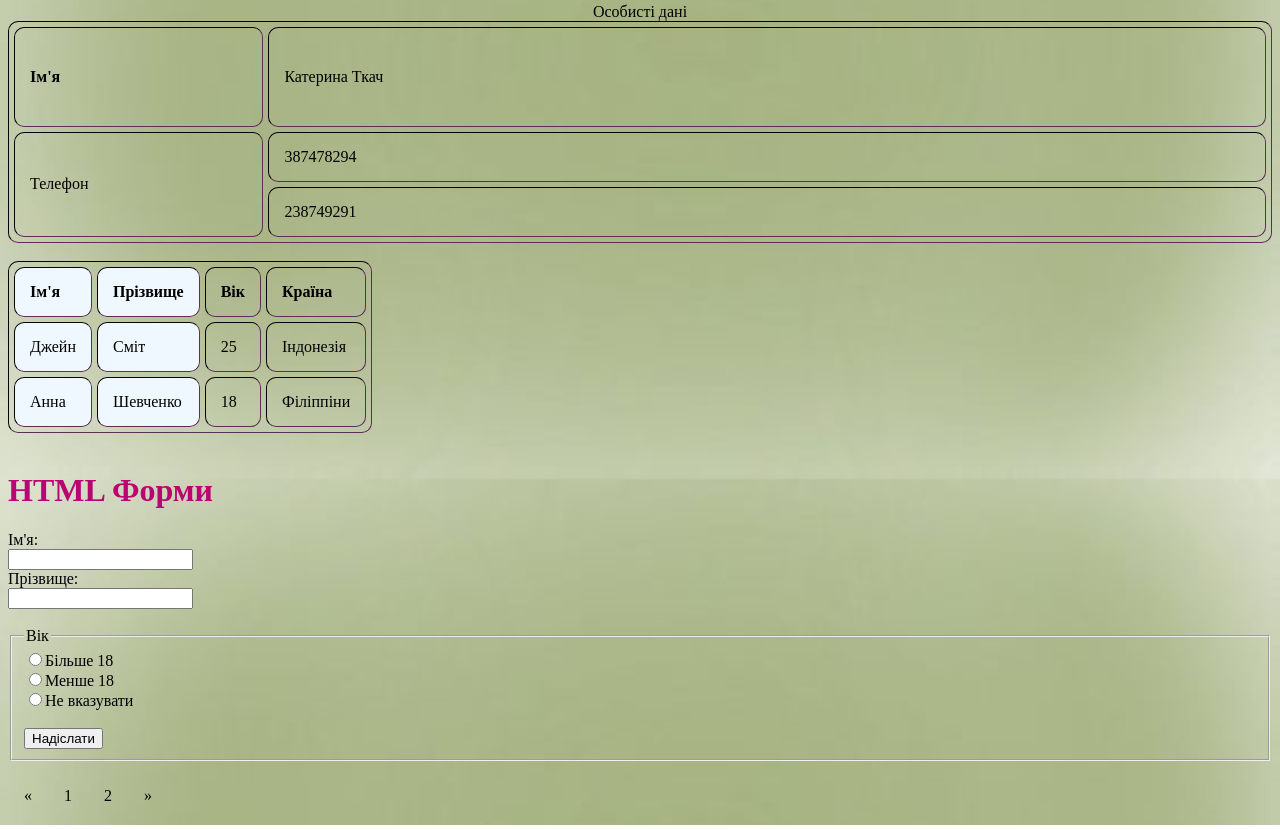
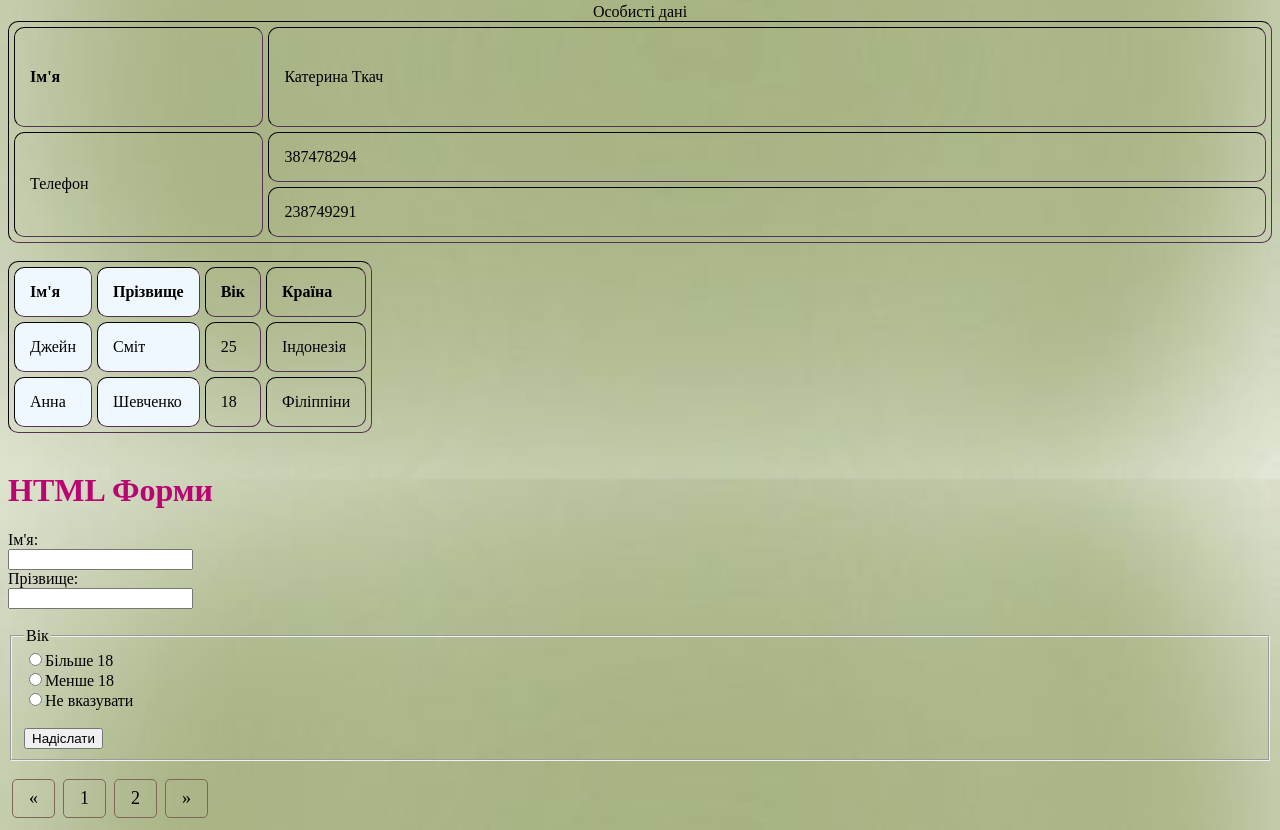
Before and after one commit to fireflyy13/WebIndividual, a plain HTML site: page index.html in a window 1280 px wide. Shown: the part 2721-3551 px from the top of the page. Drawn offline with Linux system fonts and the light colour scheme.

Commit message:
Fix pagination

```diff
--- a/styles.css
+++ b/styles.css
@@ -59,7 +59,6 @@ th {
 tr:hover:nth-child(even) {
   background-color: #9eb194;
 }
-
 .pagination {
   display: inline-block;
 }
@@ -69,4 +68,30 @@ tr:hover:nth-child(even) {
   float: left;
   padding: 8px 16px;
   text-decoration: none;
+  border-radius: 5px;
+  transition: background-color 0.3s;
+  border: 1px solid #846455;
+  margin: 0 4px;
+  text-align: center;
+  font-size: 18px;
 }
+
+.pagination a.active {
+  background-color: #846455;
+  color: white;
+  border-radius: 5px;
+}
+
+.pagination a:hover:not(.active) {
+  background-color: #ddd;
+}
+
+.pagination a:first-child {
+  border-top-left-radius: 5px;
+  border-bottom-left-radius: 5px;
+}
+
+.pagination a:last-child {
+  border-top-right-radius: 5px;
+  border-bottom-right-radius: 5px;
+}
```
